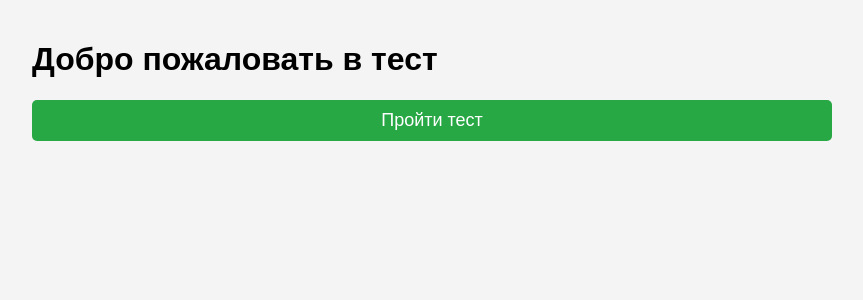
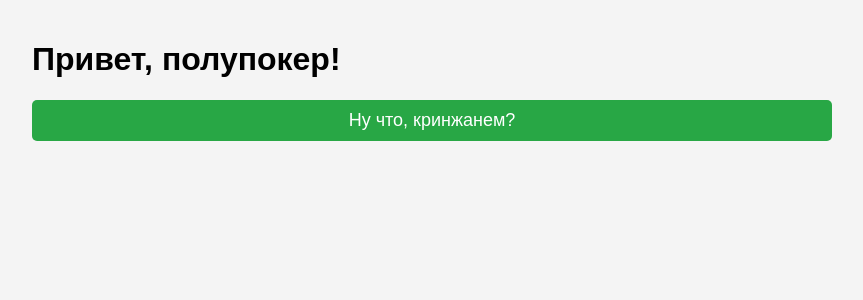
Before and after one commit to IudinaMaria/PHP, a PHP site: page / in a window 1280 px wide. Shown: the top 300 px of the page, without its empty margins (208-1071 px from the left). Run offline with PHP 8.4, Linux system fonts and the light colour scheme.

Commit message:
index.php

```diff
--- a/alternative_PHP/index.php
+++ b/alternative_PHP/index.php
@@ -11,20 +11,16 @@
 <head>
     <meta charset="UTF-8">
     <meta name="viewport" content="width=device-width, initial-scale=1.0">
-    <title>Главная страница</title>
-    <!-- Подключение внешнего файла стилей -->
+    <title>Основа кринжа</title>
     <link rel="stylesheet" href="css/style.css">
 </head>
 <body>
 
-<!-- Контейнер для размещения содержимого страницы -->
 <div class="container">
-    <!-- Заголовок страницы -->
-    <h1 class="title">Добро пожаловать в тест</h1>
+    <h1 class="title">Привет, полупокер!</h1>
 
-    <!-- Кнопка для перехода на страницу теста -->
     <a href="test.php">
-        <button class="start-button">Пройти тест</button>
+        <button class="start-button">Ну что, кринжанем?</button>
     </a>
 </div>
 
```
